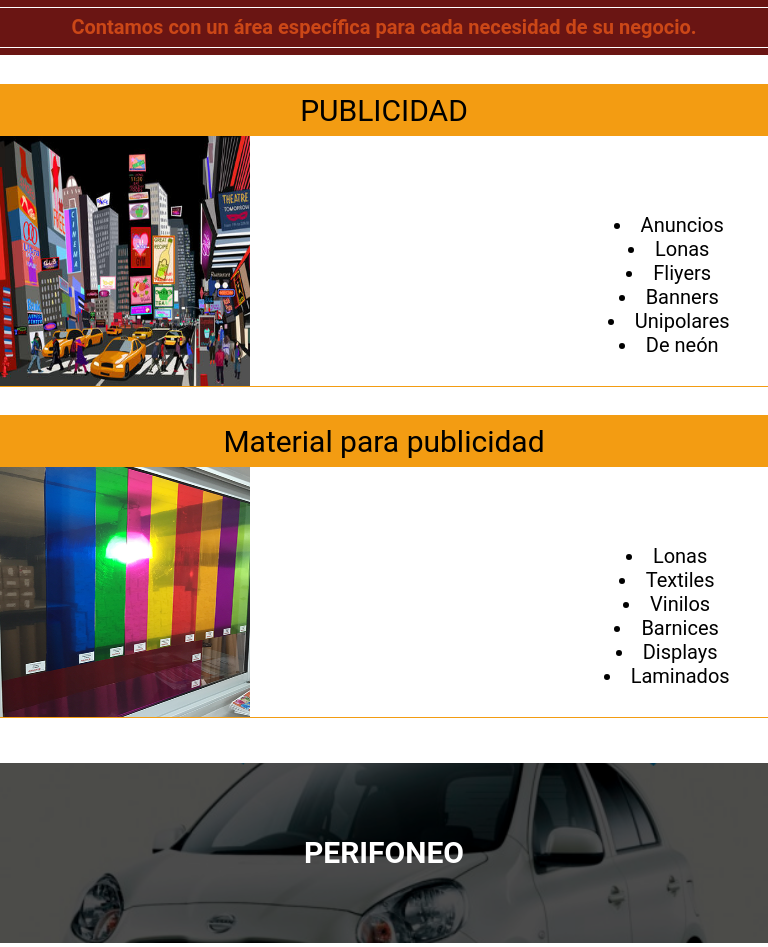
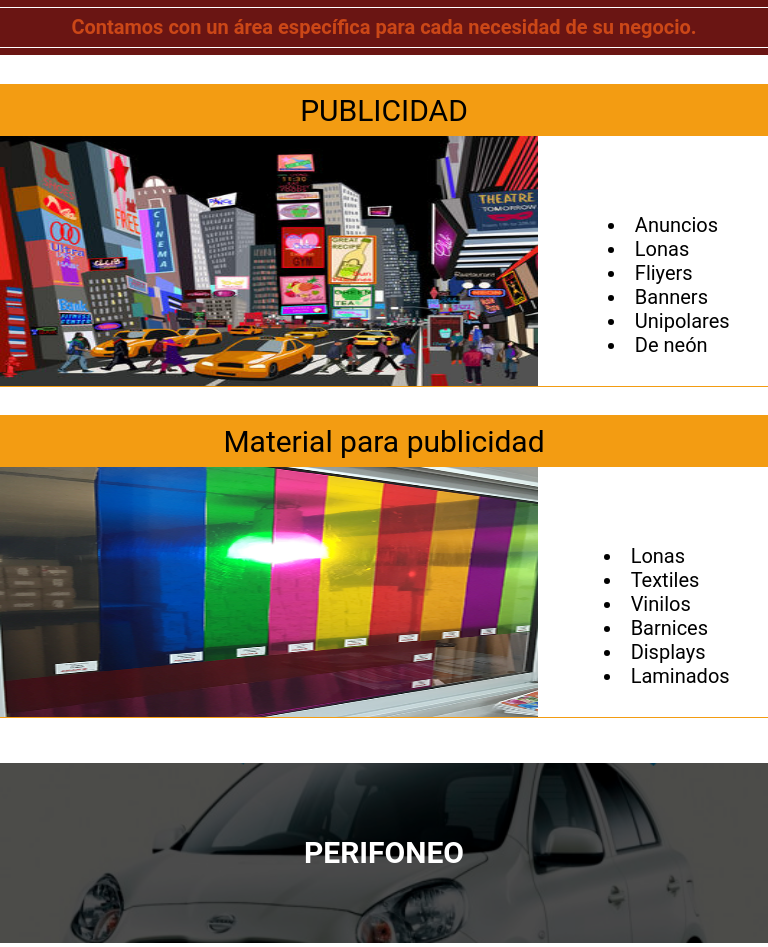
Before and after one commit to esteban1234/grizzla, a PHP site: page /vistas/servicios.php in a window 768 px wide. Shown: the part 33-980 px from the top of the page. Run offline with PHP 8.4, Linux system fonts and the light colour scheme; some libraries are stand-ins or nearby versions; some web fonts are replaced.

Commit message:
Responsive

```diff
--- a/css/estilosdos.css
+++ b/css/estilosdos.css
@@ -760,9 +760,6 @@ input {
         margin: 0px;
     }
     .contenedor2 {
-        width: 100%;
-        margin: 0px;
-        overflow: hidden;
         display: none;
     }
     .contenedor2 .menu2 li {
@@ -787,10 +784,10 @@ input {
         display: block;
         text-align: center;
         cursor: pointer;
+        /*border: 2px solid red;*/
     }
     .menu-responsive2 p,
     .menu-responsive2 span {
-        /*border: 2px solid green;*/
         display: inline-block;
         vertical-align: top;
     }
@@ -798,7 +795,7 @@ input {
         width: 20%;
         font-size: 25px;
         font-weight: bold;
-    }}
+    }
 
 @media screen and (max-width: 1023px) and (min-width: 800px) {
     .menu-responsive2 {
@@ -814,7 +811,6 @@ input {
 }
 
 @media screen and (max-width: 1280px) and (min-width: 1024px) {
-    /* mac*/
     .contenedor2 {
         width: 65%;
     }
--- a/css/responsivo.css
+++ b/css/responsivo.css
@@ -327,6 +327,8 @@
         width: 100%;
         margin: 2% 0px;
     }
+
+
     .perifoneo,
     .marketing,
     .e-marketing,
@@ -504,10 +506,20 @@
     }
     .publicidad,
     .publicidad2 {
-        /*border: 2px solid blue;*/
         width: 100%;
         margin: 2% 0px;
     }
+
+    .publicidad2 img, .publicidad img
+    {
+      width: 70%;
+    }
+
+    .puntospu
+    {
+      text-align: left;
+    }
+
     .perifoneo,
     .marketing,
     .e-marketing,
```
